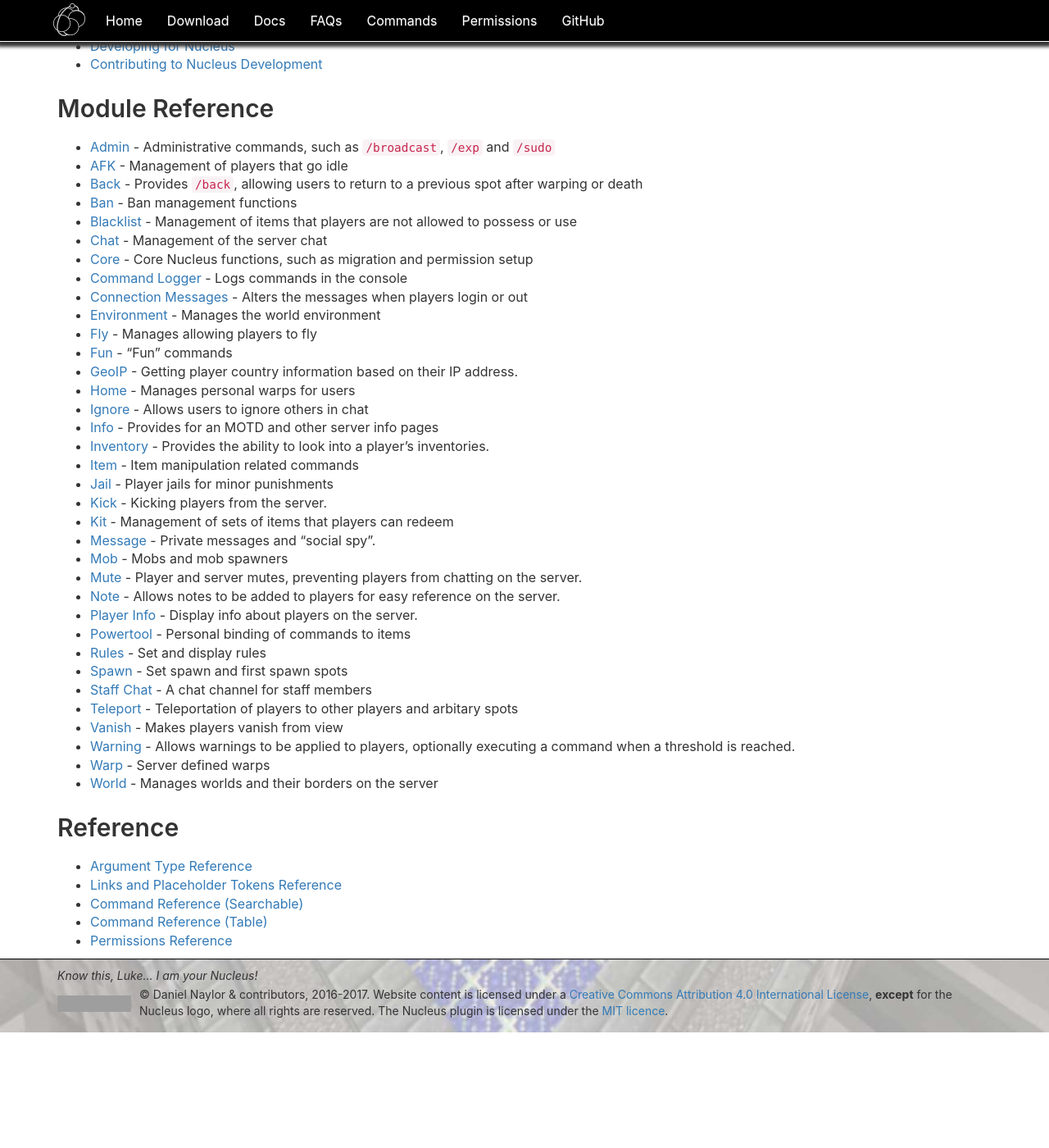
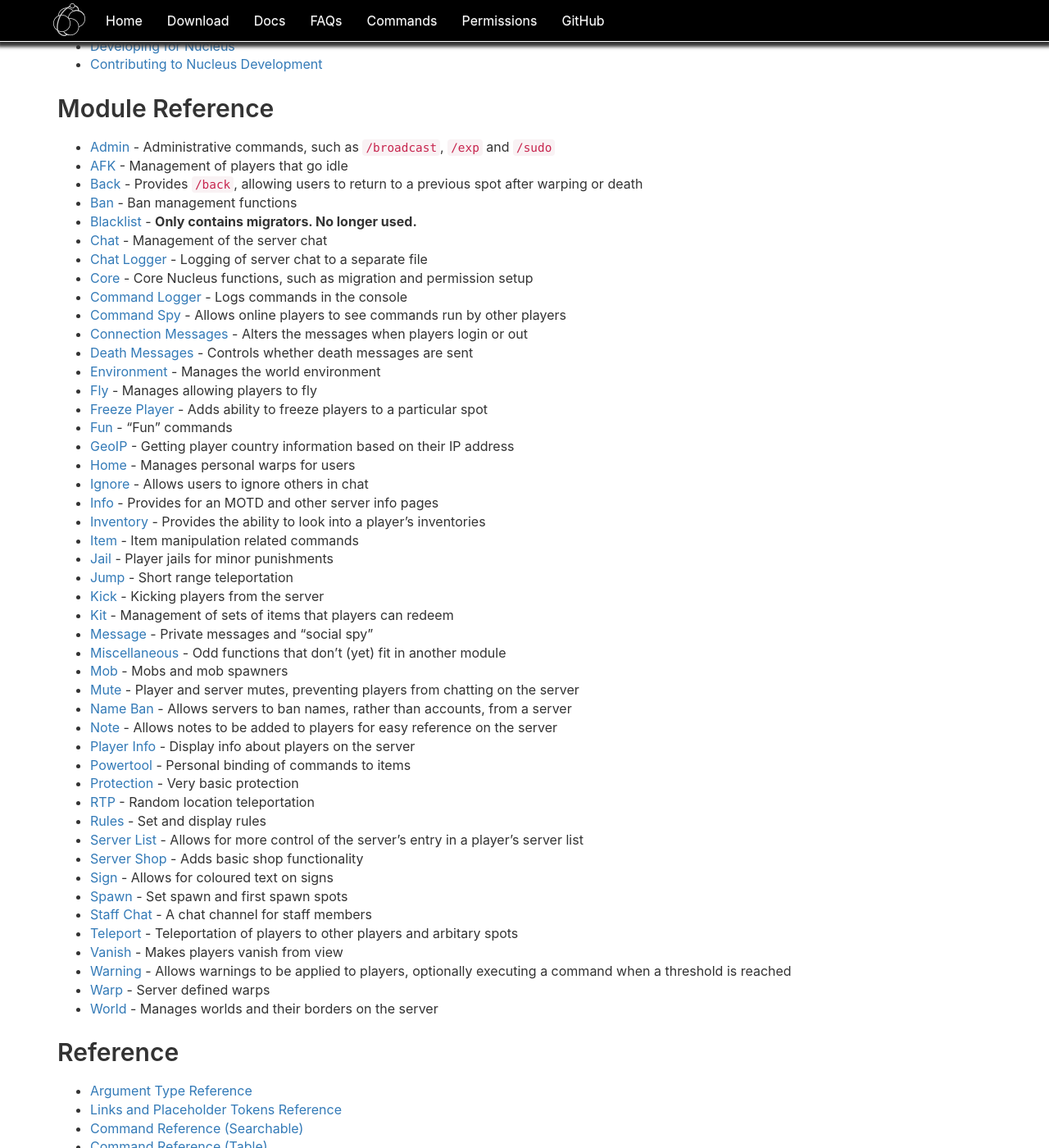
Before and after one commit to NucleusPowered/site-v1, a Jekyll site: the page built from docs/index.md, in a window 1280 px wide and 1400 px high, scrolled down 479 px. Shown: the whole window at 82% size. Built offline with Jekyll 4.4.1, drawn with Linux system fonts in a browser that asks for light colours; comment, search, counter and statistics services are not loaded; before the commit the page ends 1738 px from its top, so only the background shows below that; grey boxes are pictures that could not be loaded.

Commit message:
Add skeletons to all modules
* Remove blacklist module, leave a shell

```diff
--- a/docs/index.md
+++ b/docs/index.md
@@ -27,35 +27,47 @@
 * [AFK](modules/afk.html) - Management of players that go idle
 * [Back](modules/back.html) - Provides `/back`, allowing users to return to a previous spot after warping or death
 * [Ban](modules/ban.html) - Ban management functions
-* [Blacklist](modules/blacklist.html) - Management of items that players are not allowed to possess or use
+* [Blacklist](modules/blacklist.html) - **Only contains migrators. No longer used.**
 * [Chat](modules/chat.html) - Management of the server chat
+* [Chat Logger](modules/chat-logger.html) - Logging of server chat to a separate file
 * [Core](modules/core.html) - Core Nucleus functions, such as migration and permission setup
 * [Command Logger](modules/command-logger.html) - Logs commands in the console
+* [Command Spy](modules/command-spy.html) - Allows online players to see commands run by other players
 * [Connection Messages](modules/connection-messages.html) - Alters the messages when players login or out
+* [Death Messages](modules/death-message.html) - Controls whether death messages are sent
 * [Environment](modules/environment.html) - Manages the world environment
 * [Fly](modules/fly.html) - Manages allowing players to fly
+* [Freeze Player](modules/freeze-player.html) - Adds ability to freeze players to a particular spot
 * [Fun](modules/fun.html) - "Fun" commands
-* [GeoIP](modules/geo-ip.html) - Getting player country information based on their IP address.
+* [GeoIP](modules/geo-ip.html) - Getting player country information based on their IP address
 * [Home](modules/home.html) - Manages personal warps for users
 * [Ignore](modules/ignore.html) - Allows users to ignore others in chat
 * [Info](modules/info.html) - Provides for an MOTD and other server info pages
-* [Inventory](modules/inventory.html) - Provides the ability to look into a player's inventories.
+* [Inventory](modules/inventory.html) - Provides the ability to look into a player's inventories
 * [Item](modules/item.html) - Item manipulation related commands
 * [Jail](modules/jail.html) - Player jails for minor punishments
-* [Kick](modules/kick.html) - Kicking players from the server.
+* [Jump](modules/jump.html) - Short range teleportation
+* [Kick](modules/kick.html) - Kicking players from the server
 * [Kit](modules/kit.html) - Management of sets of items that players can redeem
-* [Message](modules/message.html) - Private messages and "social spy".
+* [Message](modules/message.html) - Private messages and "social spy"
+* [Miscellaneous](modules/misc.html) - Odd functions that don't (yet) fit in another module
 * [Mob](modules/mob.html) - Mobs and mob spawners
-* [Mute](modules/mute.html) - Player and server mutes, preventing players from chatting on the server.
-* [Note](modules/note.html) - Allows notes to be added to players for easy reference on the server.
-* [Player Info](modules/playerinfo.html) - Display info about players on the server.
+* [Mute](modules/mute.html) - Player and server mutes, preventing players from chatting on the server
+* [Name Ban](modules/nameban.html) - Allows servers to ban names, rather than accounts, from a server
+* [Note](modules/note.html) - Allows notes to be added to players for easy reference on the server
+* [Player Info](modules/playerinfo.html) - Display info about players on the server
 * [Powertool](modules/powertool.html) - Personal binding of commands to items
+* [Protection](modules/protection.html) - Very basic protection
+* [RTP](modules/rtp.md) - Random location teleportation
 * [Rules](modules/rules.html) - Set and display rules
+* [Server List](modules/server-list.html) - Allows for more control of the server's entry in a player's server list
+* [Server Shop](modules/server-shop.html) - Adds basic shop functionality
+* [Sign](modules/sign.html) - Allows for coloured text on signs
 * [Spawn](modules/spawn.html) - Set spawn and first spawn spots
 * [Staff Chat](modules/staff-chat.html) - A chat channel for staff members
 * [Teleport](modules/teleport.html) - Teleportation of players to other players and arbitary spots
 * [Vanish](modules/vanish.html) - Makes players vanish from view
-* [Warning](modules/warn.html) - Allows warnings to be applied to players, optionally executing a command when a threshold is reached.
+* [Warning](modules/warn.html) - Allows warnings to be applied to players, optionally executing a command when a threshold is reached
 * [Warp](modules/warp.html) - Server defined warps
 * [World](modules/world.html) - Manages worlds and their borders on the server
 
```
Also changed, not shown: docs/modules/blacklist.md (+6 -39 lines), docs/modules/chat-logger.md (added, +11 -0 lines), docs/modules/command-spy.md (added, +12 -0 lines), docs/modules/connection.md (added, +12 -0 lines), docs/modules/death-message.md (added, +12 -0 lines), docs/modules/freeze-player.md (added, +11 -0 lines), docs/modules/jump.md (added, +12 -0 lines), docs/modules/misc.md (added, +13 -0 lines), docs/modules/nameban.md (added, +23 -0 lines), docs/modules/nickname.md (added, +11 -0 lines), docs/modules/protection.md (added, +11 -0 lines), docs/modules/rtp.md (added, +11 -0 lines), docs/modules/server-list.md (added, +12 -0 lines), docs/modules/server-shop.md (added, +11 -0 lines), 1 more files.
